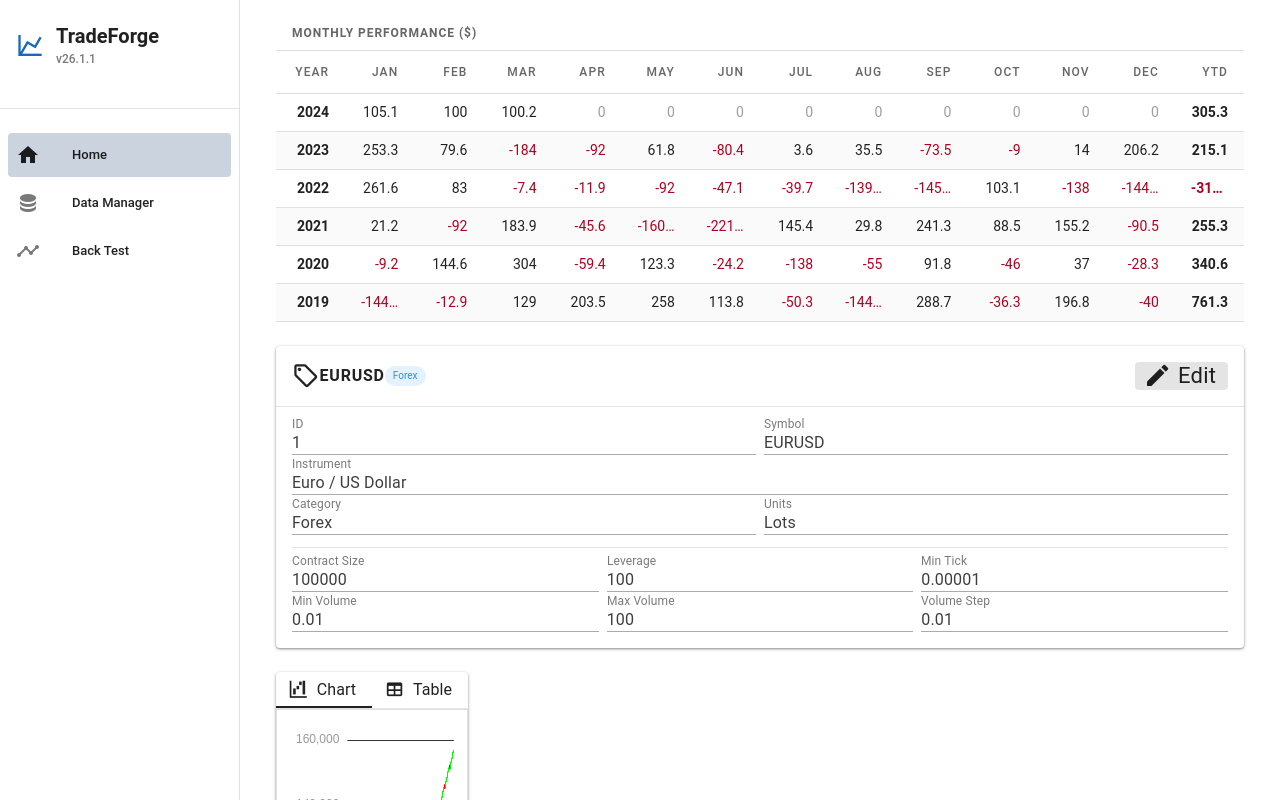
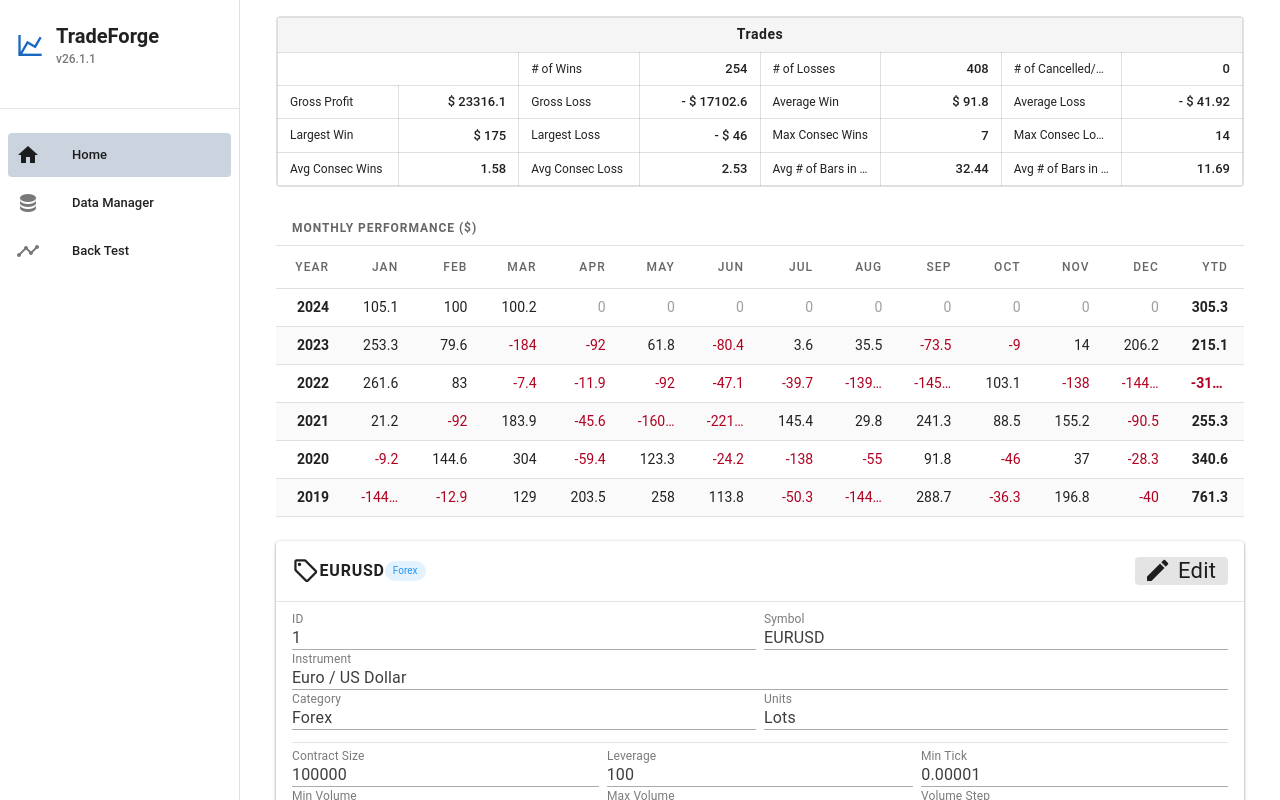
Before and after one commit to ArtemIyX/TradeForgeSharp, a Vue app in the folder TradeForge.VUE/: page / in a window 1280 px wide. Shown: the top 800 px of the page. Built offline with nearby package versions, Linux system fonts and the light colour scheme; the HTML template or start-up script is replaced by a standard one.

Commit message:
Trade stats report

```diff
--- /dev/null
+++ b/TradeForge.VUE/src/components/backtest/strategy/trades-stats-report/TradeStatsReport.css
@@ -0,0 +1,48 @@
+.trades-container {
+  width: 100%;
+  border: thin solid rgba(var(--v-theme-on-surface), 0.12);
+  border-radius: 0.25rem;
+  overflow: hidden;
+}
+
+.custom-table {
+  width: 100%;
+  border-collapse: collapse;
+  font-size: 0.8125rem;
+  table-layout: fixed;
+}
+
+.custom-table td {
+  padding: 0.4rem 0.75rem;
+  border: thin solid rgba(var(--v-theme-on-surface), 0.12);
+  color: rgba(var(--v-theme-on-surface), 0.87);
+  white-space: nowrap;
+  overflow: hidden;
+  text-overflow: ellipsis;
+}
+
+.title-row td {
+  text-align: center;
+  font-weight: 600;
+  font-size: 0.875rem;
+  background-color: rgba(var(--v-theme-on-surface), 0.04);
+  letter-spacing: 0.04em;
+}
+
+.label {
+  color: rgba(var(--v-theme-on-surface), 0.6);
+  font-size: 0.75rem;
+}
+
+.value {
+  text-align: right;
+  font-weight: 500;
+}
+
+.value-negative {
+  color: rgb(var(--v-theme-error));
+}
+
+.value-positive {
+  color: rgba(var(--v-theme-on-surface), 0.87);
+}
--- /dev/null
+++ b/TradeForge.VUE/src/components/backtest/strategy/trades-stats-report/TradeStatsReport.vue
@@ -0,0 +1,87 @@
+<style scoped src="./TradeStatsReport.css">
+
+</style>
+
+<template>
+  <div class="trades-container">
+    <table class="custom-table">
+      <tbody>
+
+      <!-- Title -->
+      <tr class="title-row">
+        <td colspan="8">Trades</td>
+      </tr>
+
+      <!-- Row 1: wins / losses / cancelled -->
+      <tr>
+        <td colspan="2"></td>
+        <td class="label"># of Wins</td>
+        <td class="value">{{ data.wins }}</td>
+        <td class="label"># of Losses</td>
+        <td class="value">{{ data.losses }}</td>
+        <td class="label"># of Cancelled/Expired</td>
+        <td class="value">{{ data.canceledOrExpired }}</td>
+      </tr>
+
+      <!-- Row 2: gross profit/loss, avg win/loss -->
+      <tr>
+        <td class="label">Gross Profit</td>
+        <td class="value">{{ formatMoney(data.grossProfit) }}</td>
+        <td class="label">Gross Loss</td>
+        <td :class="['value', data.grossLoss < 0 ? 'value-negative' : '']">
+          {{ formatMoney(data.grossLoss) }}
+        </td>
+        <td class="label">Average Win</td>
+        <td class="value">{{ formatMoney(data.avgWin) }}</td>
+        <td class="label">Average Loss</td>
+        <td :class="['value', data.avgLoss < 0 ? 'value-negative' : '']">
+          {{ formatMoney(data.avgLoss) }}
+        </td>
+      </tr>
+
+      <!-- Row 3: largest win/loss, max consec -->
+      <tr>
+        <td class="label">Largest Win</td>
+        <td class="value">{{ formatMoney(data.largestWin) }}</td>
+        <td class="label">Largest Loss</td>
+        <td :class="['value', data.largestLoss < 0 ? 'value-negative' : '']">
+          {{ formatMoney(data.largestLoss) }}
+        </td>
+        <td class="label">Max Consec Wins</td>
+        <td class="value">{{ data.maxConsWins }}</td>
+        <td class="label">Max Consec Losses</td>
+        <td class="value">{{ data.maxConsLosses }}</td>
+      </tr>
+
+      <!-- Row 4: avg consec, avg bars -->
+      <tr>
+        <td class="label">Avg Consec Wins</td>
+        <td class="value">{{ data.avgConsWins }}</td>
+        <td class="label">Avg Consec Loss</td>
+        <td class="value">{{ data.avgConsLosses }}</td>
+        <td class="label">Avg # of Bars in Wins</td>
+        <td class="value">{{ data.avgBarsInWins }}</td>
+        <td class="label">Avg # of Bars in Losses</td>
+        <td class="value">{{ data.avgBarsInLosses }}</td>
+      </tr>
+
+      </tbody>
+    </table>
+  </div>
+</template>
+
+<script setup lang="ts">
+import type {TradesReport} from '@/types/TradesReport.interface';
+
+interface Props {
+  data: TradesReport;
+}
+
+defineProps<Props>();
+
+function formatMoney(value: number): string {
+  const abs = Math.abs(value);
+  const formatted = `$ ${+abs.toFixed(2)}`;
+  return value < 0 ? `- ${formatted}` : formatted;
+}
+</script>
--- /dev/null
+++ b/TradeForge.VUE/src/types/TradesReport.interface.ts
@@ -0,0 +1,17 @@
+export interface TradesReport {
+  wins: number;
+  losses: number;
+  canceledOrExpired: number;
+  grossProfit: number;
+  grossLoss: number;
+  avgWin: number;
+  avgLoss: number;
+  largestWin: number;
+  largestLoss: number;
+  maxConsWins: number;
+  maxConsLosses: number;
+  avgConsWins: number;
+  avgConsLosses: number;
+  avgBarsInWins: number;
+  avgBarsInLosses: number;
+}
--- a/TradeForge.VUE/src/views/home/HomeView.vue
+++ b/TradeForge.VUE/src/views/home/HomeView.vue
@@ -4,6 +4,9 @@
 </style>
 <template>
   <v-container>
+    <v-row>
+      <TradeStatsReport :data="tradesReport"/>
+    </v-row>
     <v-row>
       <MonthlyPerformanceTable :data="monthlyReportMap"/>
     </v-row>
@@ -109,6 +112,9 @@ import TickerDetailsEditor from "@/components/data-manager/ticker-details/Ticker
 import MonthlyPerformanceTable
   from "@/components/backtest/monthly-perfomance-table/MonthlyPerformanceTable.vue";
 import type {MonthlyReportItem, MonthlyReportMap} from "@/types/MonthlyReport.interface.ts";
+import type {TradesReport} from "@/types/TradesReport.interface.ts";
+import TradeStatsReport
+  from "@/components/backtest/strategy/trades-stats-report/TradeStatsReport.vue";
 
 const detailedTicker = ref<TickerDetails>({
   id: "1",
@@ -136,6 +142,16 @@ const monthlyReportMap = ref<MonthlyReportMap>({
     [2020, { profits: [-9.2, 144.6, 304, -59.4, 123.3, -24.2, -138, -55, 91.8, -46, 37, -28.3] }],
     [2019, { profits: [-144.8, -12.9, 129, 203.5, 258, 113.8, -50.3, -144.2, 288.7, -36.3, 196.8, -40] }],
   ])
+});
+
+const tradesReport = ref<TradesReport>({
+  wins: 254, losses: 408, canceledOrExpired: 0,
+  grossProfit: 23316.1, grossLoss: -17102.6,
+  avgWin: 91.8, avgLoss: -41.92,
+  largestWin: 175, largestLoss: -46,
+  maxConsWins: 7, maxConsLosses: 14,
+  avgConsWins: 1.58, avgConsLosses: 2.53,
+  avgBarsInWins: 32.44, avgBarsInLosses: 11.69,
 });
 
 onMounted(() => {
```
